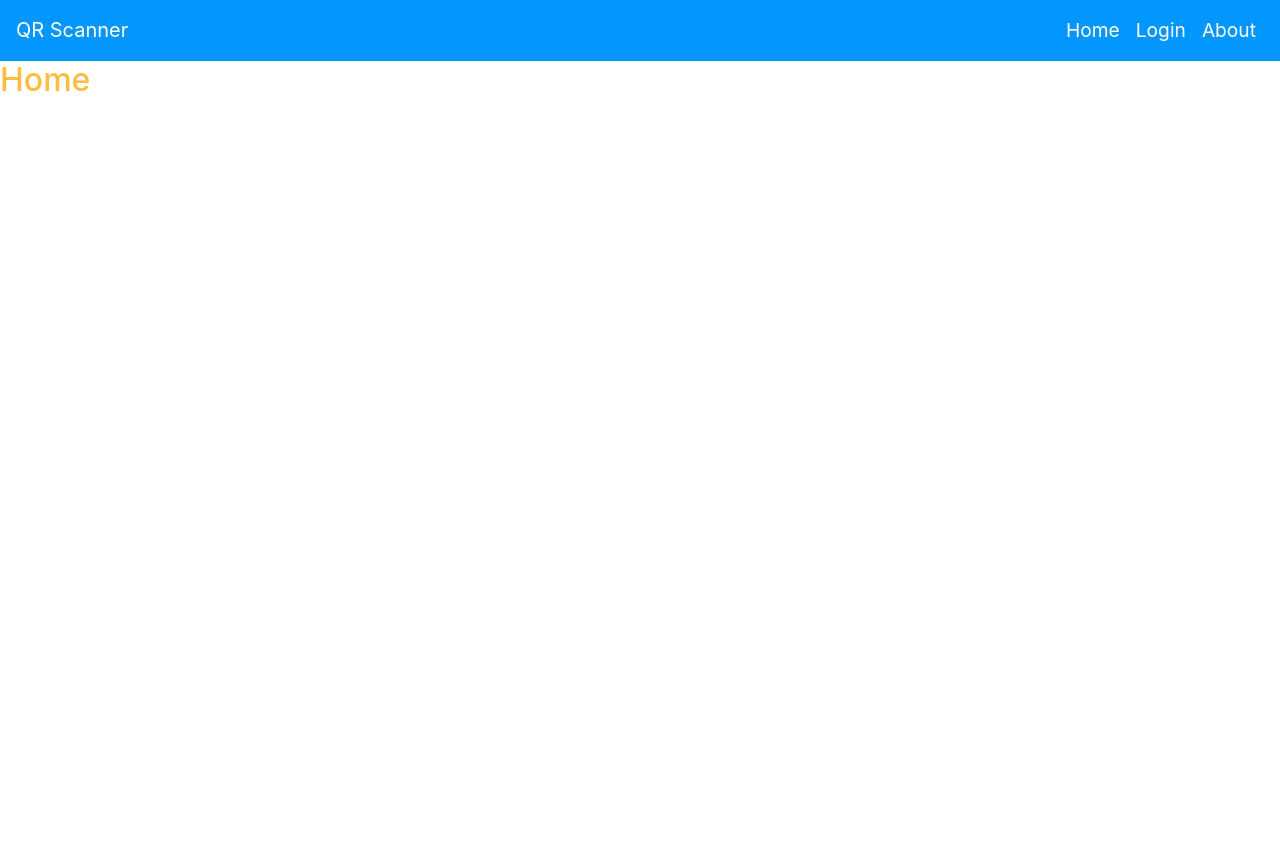
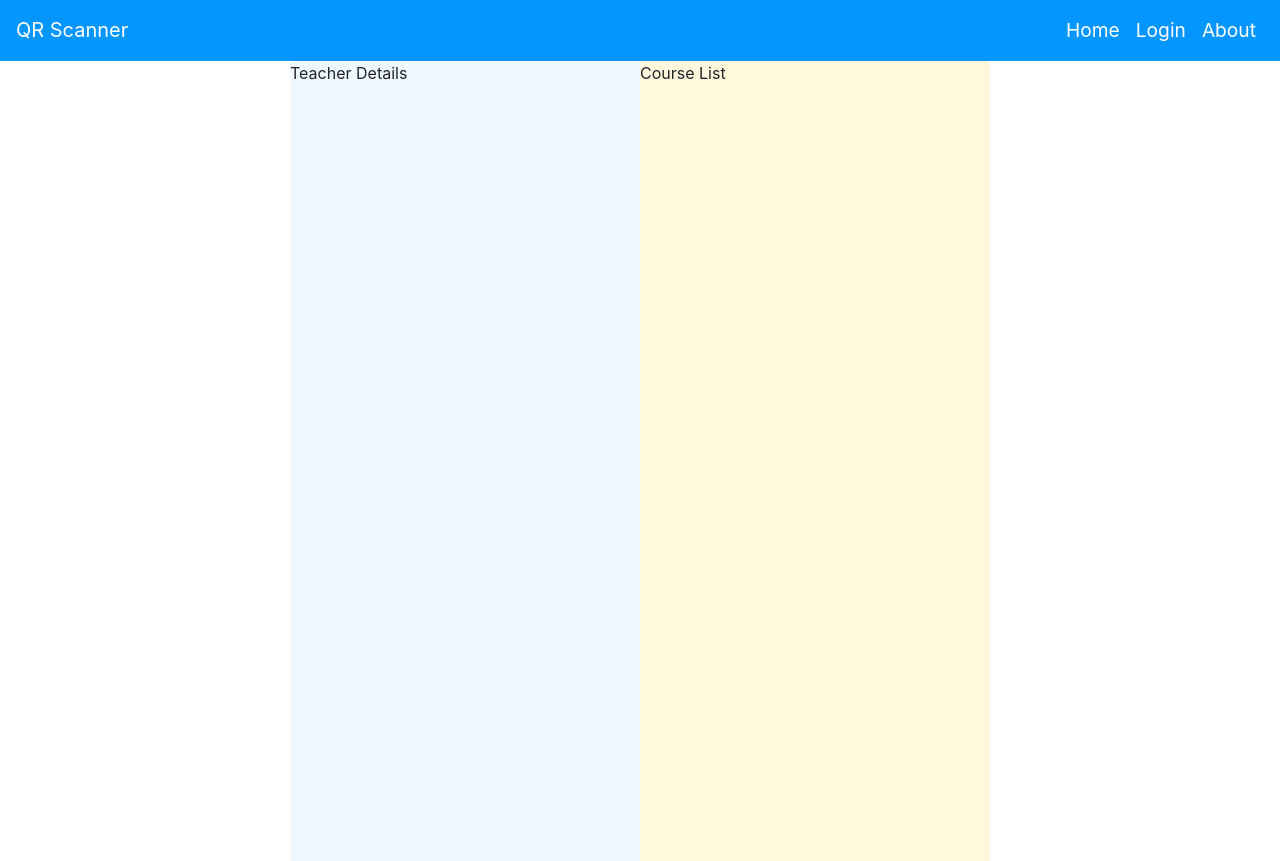
Before and after one commit to Echipa1-MPS/mpso-qr-code, a React (Create React App) app in the folder src/main/react-client/: page / in a window 1280 px wide. Before the commit the page ends 800 px from the top, so only its background shows below. Built offline with nearby package versions, Linux system fonts and the light colour scheme.

Commit message:
Related work to Home component

```diff
--- a/src/main/react-client/package.json
+++ b/src/main/react-client/package.json
@@ -6,6 +6,7 @@
     "@testing-library/jest-dom": "^5.15.0",
     "@testing-library/react": "^11.2.7",
     "@testing-library/user-event": "^12.8.3",
+    "axios": "^0.24.0",
     "bootstrap": "^4.6.1",
     "jquery": "^3.6.0",
     "react": "^17.0.2",
--- a/src/main/react-client/src/App.css
+++ b/src/main/react-client/src/App.css
@@ -70,3 +70,15 @@
 .avatar-border {
     border: 5px solid #FFBC42;
 }
+
+.home-sections-width {
+    width: 350px;
+}
+
+.aliceblue-background {
+    background-color: aliceblue;
+}
+
+.cornsilk-background {
+    background-color: cornsilk;
+}
--- a/src/main/react-client/src/App.js
+++ b/src/main/react-client/src/App.js
@@ -3,7 +3,9 @@ import Header from "./components/Header/Header";
 import Login from "./components/Login/Login";
 import About from "./components/About/About";
 import CreateQR from "./components/CreateQR/CreateQR";
-import React, {useContext} from 'react';
+import Home from './components/Home/Home';
+
+import React, {useState, useContext} from 'react';
 
 const themes = {
   light: {
@@ -18,10 +20,17 @@ const themes = {
 const ThemeContext = React.createContext(themes.light);
 
 export default function App() {
+
+  const [loggedIn, setLoggedIn] = useState(false);
+
+  const onLoginSuccesful = (user) => {
+    setLoggedIn(true);
+  }
+
   return (
     <ThemeContext.Provider value={themes.light}>
       <div>
-        <Header />
+        <Header loggedIn = {loggedIn}/>
         <Router>
           <div>
             <Switch>
@@ -44,8 +53,3 @@ export default function App() {
     </ThemeContext.Provider>
   );
 }
-
-function Home() {
-  const theme = useContext(ThemeContext);
-  return <h2 style={{color: theme.accent_yellow}}>Home</h2>;
-}
--- a/src/main/react-client/src/components/Header/Header.js
+++ b/src/main/react-client/src/components/Header/Header.js
@@ -2,6 +2,11 @@ import React, { Component } from 'react';
 import '../../App.css';
 
 export default class Header extends Component {
+
+    constructor(props) {
+        super(props);
+    }
+
     render() {
         return(
             <nav className="navbar navbar-expand-lg light-blue-background white-text-font">
@@ -20,6 +25,9 @@ export default class Header extends Component {
                         <a className="nav-item nav-link header-options-text-size white-text-font" href="/">Home</a>
                         <a className="nav-item nav-link header-options-text-size white-text-font" href="/login">Login</a>
                         <a className="nav-item nav-link header-options-text-size white-text-font" href="/about">About</a>
+                        {
+                            this.props.loggedIn ? <a className="nav-item nav-link header-options-text-size white-text-font" href="/about">Logout</a> : ""
+                        }
                     </div>
                 </div>
             </nav>
--- /dev/null
+++ b/src/main/react-client/src/components/Home/Home.js
@@ -0,0 +1,23 @@
+import { useEffect, useState, useContext } from "react";
+import axios from 'axios';
+
+export default function Home() {
+
+    const mockCourses = ['EP', 'APP', 'MN'];
+
+    const [courses, setCourses] = useState({});
+    const [profile, setProfile] = useState({});
+
+    return(
+        <div className="flex-container-row-center full-height-vw">
+            <div className="flex-container-row">
+                <div className="aliceblue-background home-sections-width">
+                    Teacher Details
+                </div>
+                <div className="cornsilk-background home-sections-width">
+                    Course List
+                </div>
+            </div>
+        </div>
+    )
+}
```
